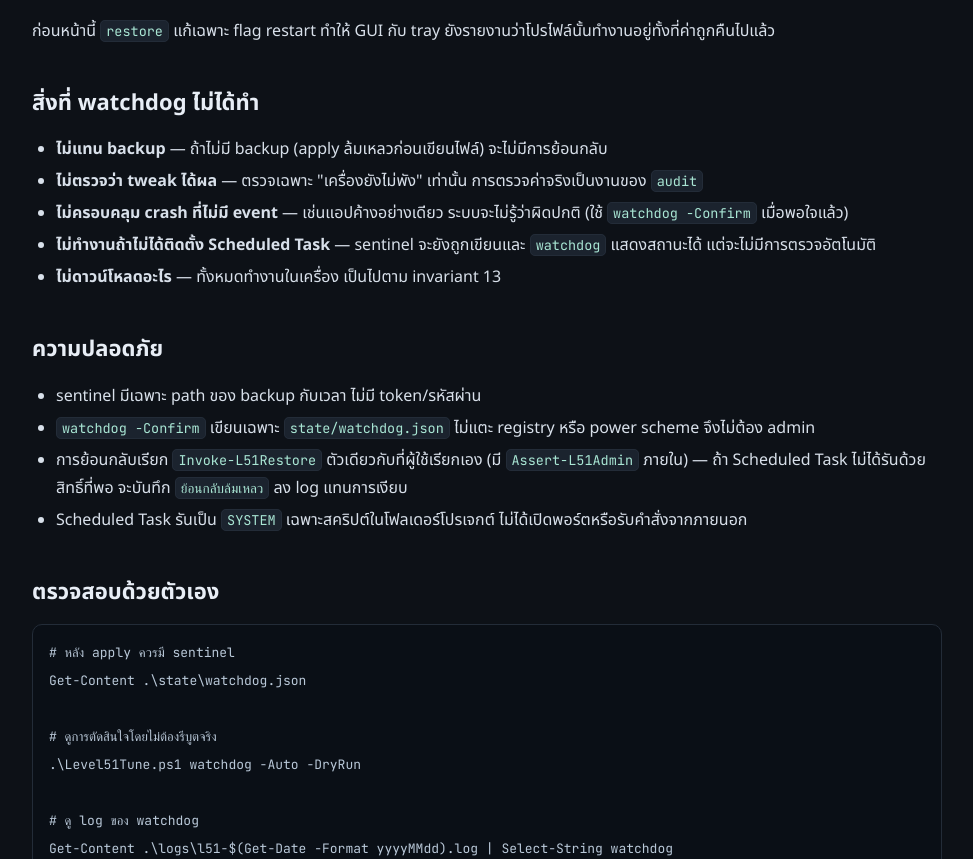
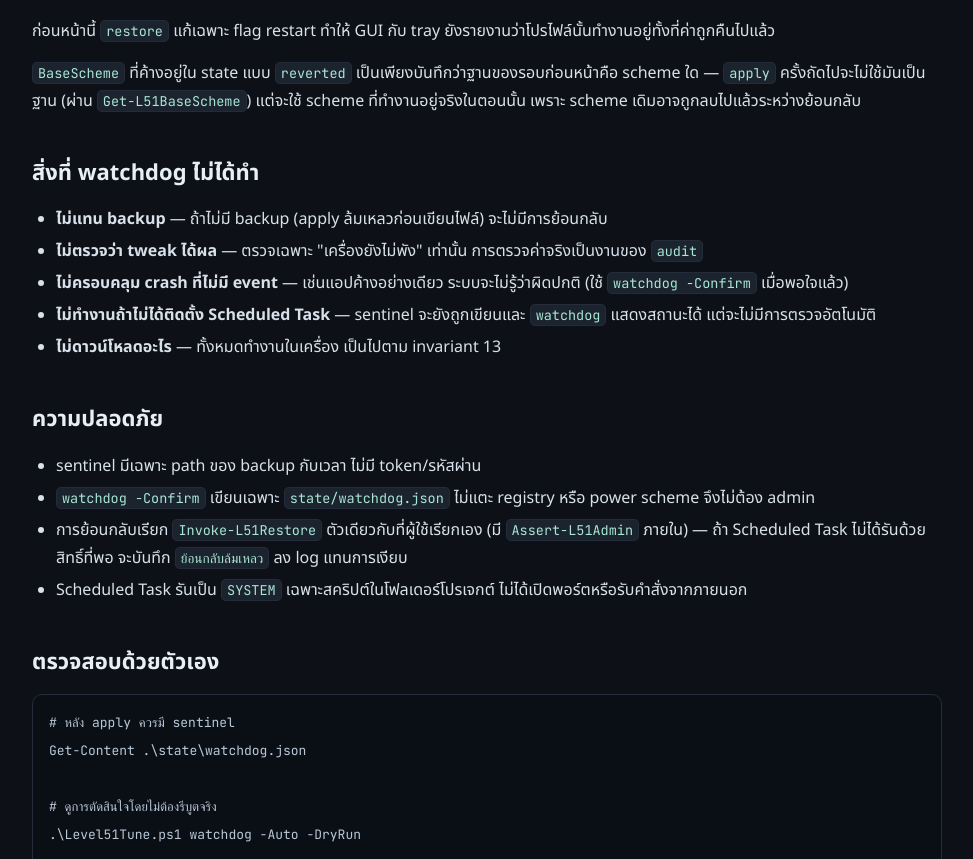
Before and after one commit to NarDecH/LEVEL51-TUNE, a plain HTML site: page docs/16-Watchdog.html in a window 1280 px wide. Shown: the part 2540-3399 px from the top of the page, without its empty margins (298-1271 px from the left). Drawn offline with Linux system fonts and the light colour scheme.

Commit message:
apply: ไม่ใช้ BaseScheme จาก state ที่ถูกย้อนกลับแล้วเป็นฐานของรอบถัดไป
state หลัง restore/auto-revert มี Profile=reverted แต่ยังเก็บ SchemeGuid ที่ตรงกับ
scheme ปัจจุบันและ BaseScheme ของรอบที่จบไปแล้ว ทำให้ apply ครั้งถัดไปหยิบฐานที่อาจ
ถูกลบไปแล้วมา duplicate ใหม่ — เพิ่ม Get-L51BaseScheme ที่ยืนยันทั้ง Profile และ
SchemeGuid ก่อนใช้ state, ให้สาขา profile ที่ไม่มี power tweak ไม่รับ state reverted
และเพิ่มเทสต์ 3 เคส (62/62 ทั้ง pwsh และ powershell 5.1)

```diff
--- a/docs/16-Watchdog.html
+++ b/docs/16-Watchdog.html
@@ -109,6 +109,7 @@
 </tbody>
 </table></div>
 <p>ก่อนหน้านี้ <code>restore</code> แก้เฉพาะ flag restart ทำให้ GUI กับ tray ยังรายงานว่าโปรไฟล์นั้นทำงานอยู่ทั้งที่ค่าถูกคืนไปแล้ว</p>
+<p><code>BaseScheme</code> ที่ค้างอยู่ใน state แบบ <code>reverted</code> เป็นเพียงบันทึกว่าฐานของรอบก่อนหน้าคือ scheme ใด — <code>apply</code> ครั้งถัดไปจะไม่ใช้มันเป็นฐาน (ผ่าน <code>Get-L51BaseScheme</code>) แต่จะใช้ scheme ที่ทำงานอยู่จริงในตอนนั้น เพราะ scheme เดิมอาจถูกลบไปแล้วระหว่างย้อนกลับ</p>
 <h2 id="sec-7">สิ่งที่ watchdog ไม่ได้ทำ</h2>
 <ul>
 <li><strong>ไม่แทน backup</strong> — ถ้าไม่มี backup (apply ล้มเหลวก่อนเขียนไฟล์) จะไม่มีการย้อนกลับ</li>
```
Also changed, not shown: 3 other files.
